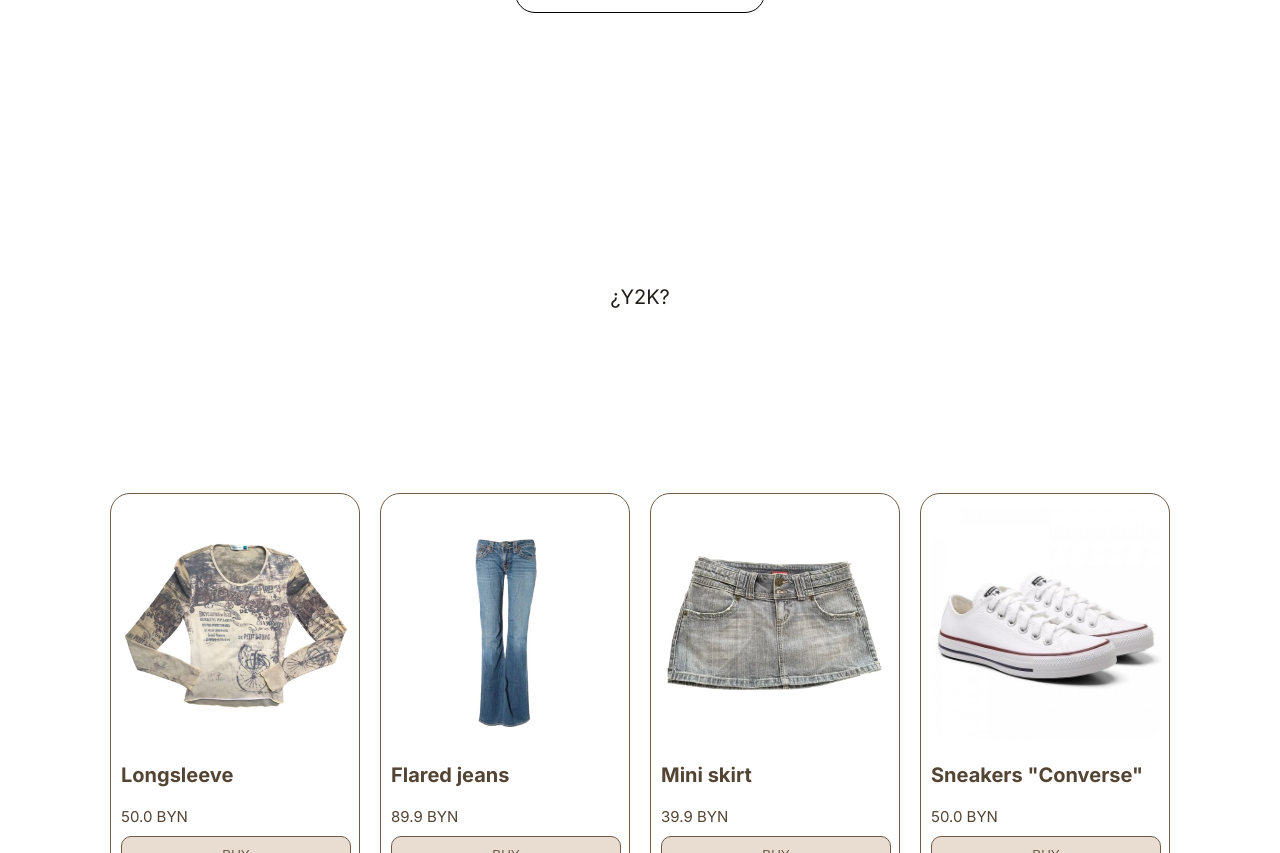
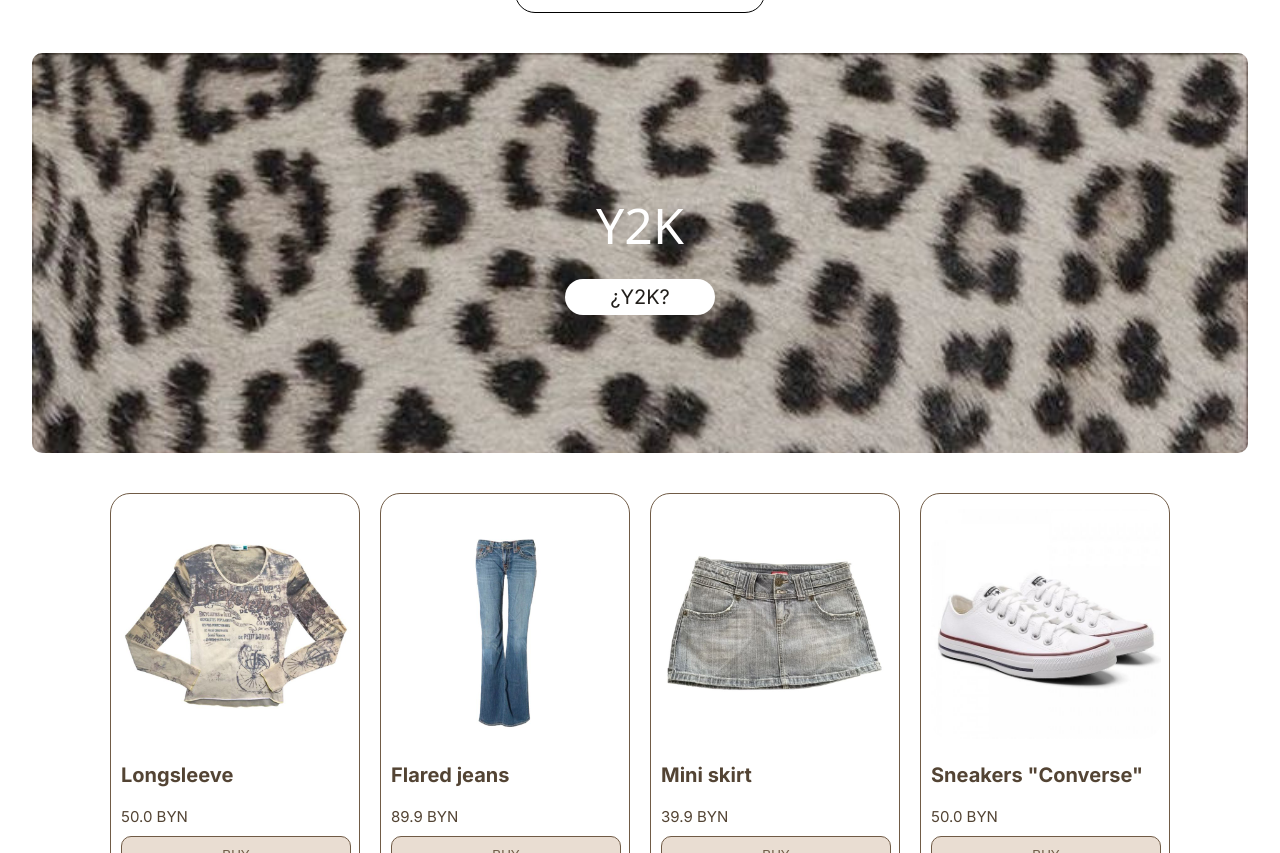
Before and after one commit to Myfreedom-IT/StyleStudio, a plain HTML site: page indexR.html in a window 1280 px wide. Shown: the part 5147-6000 px from the top of the page. Drawn offline with Linux system fonts and the light colour scheme; the site is published under a folder, as on GitHub Pages, so addresses that start at the root find nothing; a web font is replaced by a local one.

Commit message:
Update styles.css

```diff
--- a/css/styles.css
+++ b/css/styles.css
@@ -356,7 +356,7 @@
 }
 
 main .back5 {
-  background-image: url(/images/y2k.jpg);
+  background-image: url(../images/y2k.jpg);
   background-size: cover;
 }
 main .back5 .g-h1 {
```
